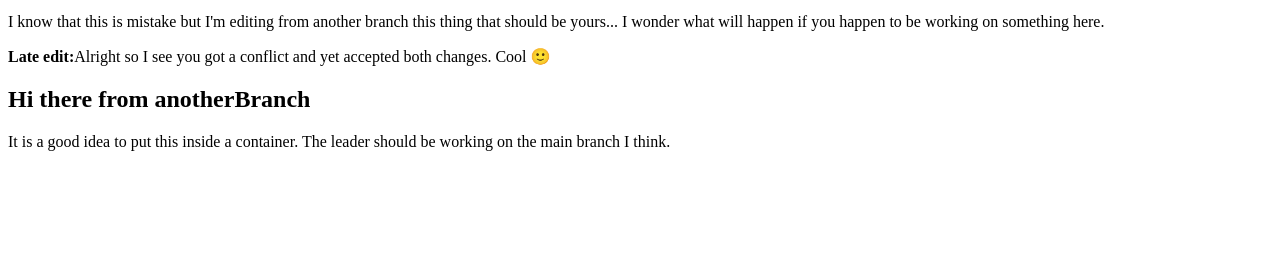
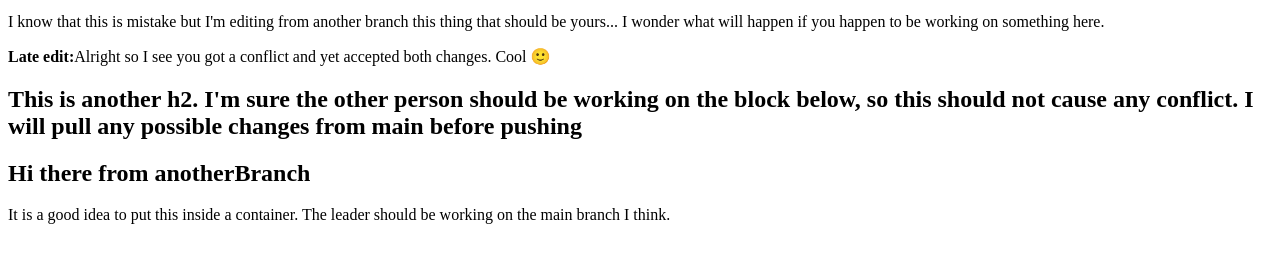
Before and after one commit to alpalma95/gitTest, a plain HTML site: page index.html in a window 1280 px wide. Shown: the part 199-462 px from the top of the page. Drawn offline with Linux system fonts and the light colour scheme.

Commit message:
worked on h1 container

```diff
--- a/index.html
+++ b/index.html
@@ -21,6 +21,11 @@
         <strong>Late edit:</strong>Alright so I see you got a conflict and yet
         accepted both changes. Cool 🙂
       </p>
+      <h2>
+        This is another h2. I'm sure the other person should be working on the
+        block below, so this should not cause any conflict. I will pull any
+        possible changes from main before pushing
+      </h2>
     </div>
 
     <div class="container">
```
